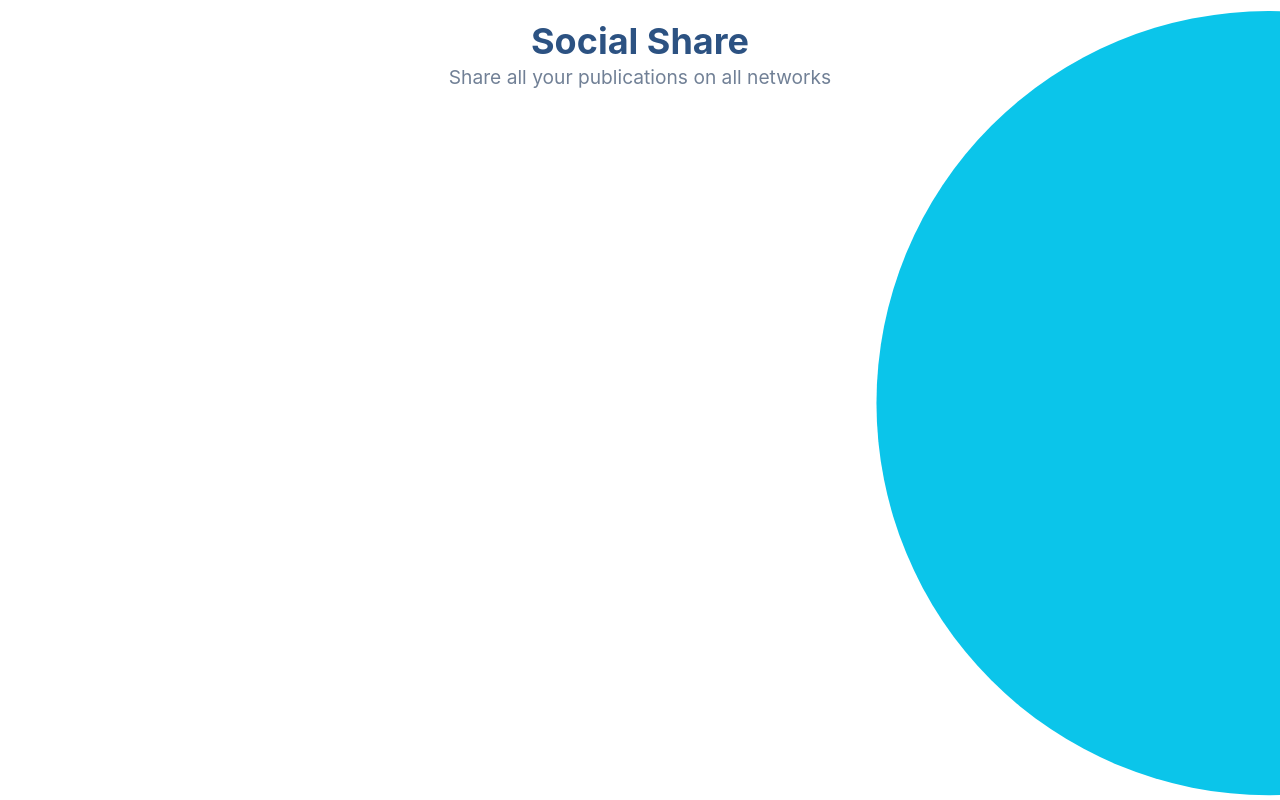
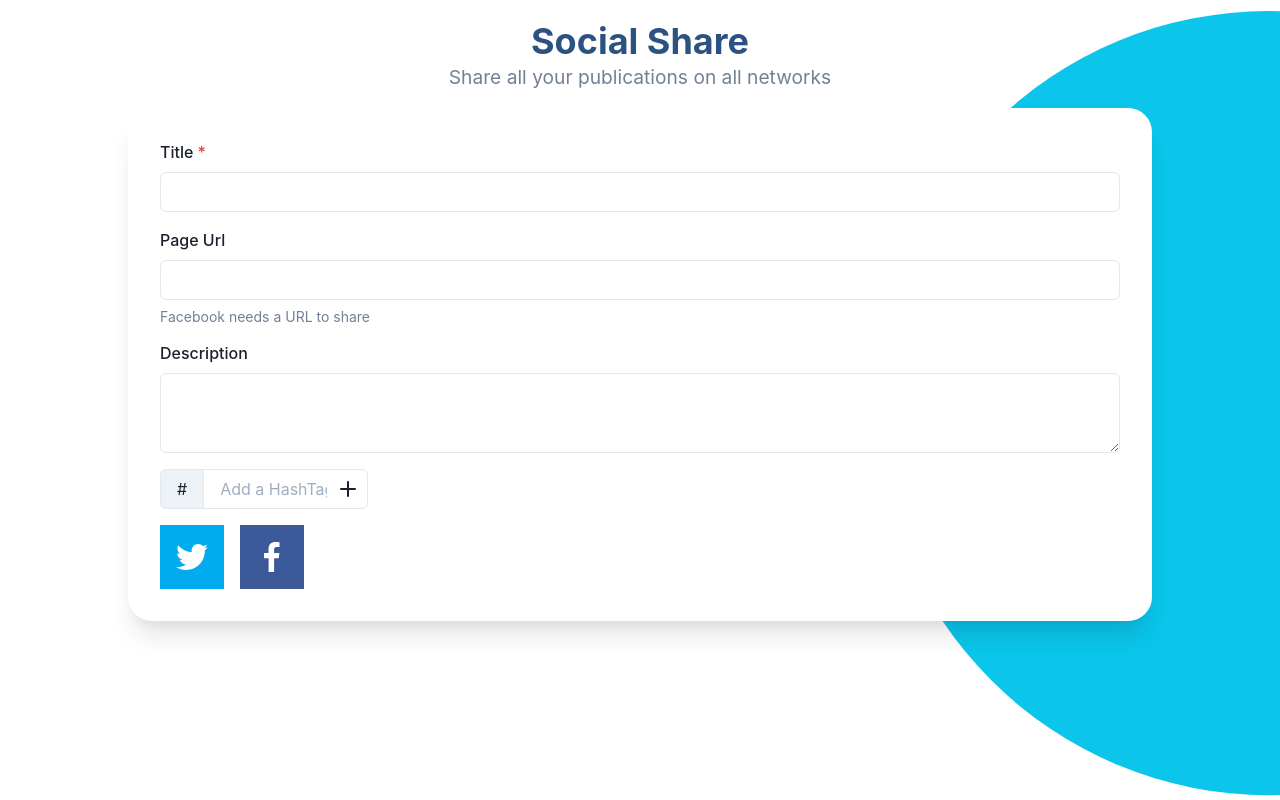
Before and after one commit to AnibalDBXD/social-share, a Next.js app: page / in a window 1280 px wide. Built offline with nearby package versions, Linux system fonts and the light colour scheme.

Commit message:
Add Form and ShareList, Can share in twitter and facebook

```diff
--- /dev/null
+++ b/components/Form/index.tsx
@@ -0,0 +1,62 @@
+import {
+  FormControl,
+  FormLabel,
+  FormHelperText,
+  FormErrorMessage,
+  Input,
+  Flex,
+  Textarea,
+} from '@chakra-ui/react';
+import { useState } from 'react';
+import { useForm } from 'react-hook-form';
+import HashTagList from '../HashtagList';
+import ShareList from '../ShareList';
+import { IFormInputs } from './types';
+
+const TITLE = 'title';
+const DESCRIPTION = 'description';
+const URL = 'url';
+
+// eslint-disable-next-line no-useless-escape
+const URL_PATTERN = /[-a-zA-Z0-9@:%._\+~#=]{1,256}\.[a-zA-Z0-9()]{1,6}\b([-a-zA-Z0-9()@:%_\+.~#?&=]*)/;
+
+const Form = () => {
+  const [hashTags, setHashTags] = useState<string[]>([]);
+  const {
+    register, watch, formState: { errors }, handleSubmit,
+  } = useForm<IFormInputs>();
+
+  const handleHashTags = (newTags: string[]) => {
+    setHashTags(newTags);
+  };
+
+  return (
+    <Flex
+      justifyContent="center"
+      alignItems="center"
+      h="70%"
+    >
+      <Flex onChange={handleSubmit(() => {})} boxShadow="xl" w="80%" borderRadius="24px" padding="8" gridGap="4" backgroundColor="white" flexDirection="column">
+        <FormControl id="title" isRequired isInvalid={errors.title?.type === 'required'}>
+          <FormLabel>Title</FormLabel>
+          <Input {...register(TITLE, { required: true })} type="title" />
+          <FormErrorMessage>This field has to be filled</FormErrorMessage>
+        </FormControl>
+        <FormControl id="url" isInvalid={errors.url?.type === 'pattern'}>
+          <FormLabel>Page Url</FormLabel>
+          <Input {...register(URL, { pattern: URL_PATTERN, minLength: 3 })} type="url" />
+          <FormHelperText>Facebook needs a URL to share</FormHelperText>
+          <FormErrorMessage>The field should contain a url or be empty</FormErrorMessage>
+        </FormControl>
+        <FormControl id="description">
+          <FormLabel>Description</FormLabel>
+          <Textarea {...register(DESCRIPTION)} maxH="400px" type="description" />
+        </FormControl>
+        <HashTagList hashTags={hashTags} setHashTags={handleHashTags} />
+        <ShareList errors={errors} hashTags={hashTags} {...watch()} />
+      </Flex>
+    </Flex>
+  );
+};
+
+export default Form;
--- /dev/null
+++ b/components/Form/types.ts
@@ -0,0 +1,5 @@
+export interface IFormInputs {
+    title: string;
+    description: string;
+    url: string;
+}
--- /dev/null
+++ b/components/HashtagList/index.tsx
@@ -0,0 +1,69 @@
+import {
+  HStack,
+  Tag,
+  TagLabel,
+  TagCloseButton,
+  Input,
+  IconButton,
+  InputGroup,
+  InputLeftAddon,
+  InputRightElement,
+} from '@chakra-ui/react';
+
+import { AddIcon } from '@chakra-ui/icons';
+import { useForm, SubmitHandler } from 'react-hook-form';
+import { IHashTagList } from './types';
+
+const hashtagInput = 'hashtagInput';
+
+const HashTagList = ({ hashTags, setHashTags }: IHashTagList) => {
+  const {
+    register, handleSubmit, setValue,
+  } = useForm();
+
+  const onSubmit: SubmitHandler<{ hashtagInput: string}> = (data) => {
+    setHashTags([data.hashtagInput, ...hashTags]);
+    setValue(hashtagInput, '');
+  };
+
+  const deleteTag = (tag: string) => {
+    setHashTags(hashTags.filter((predicate) => predicate !== tag));
+  };
+
+  return (
+    <>
+      <InputGroup w="13rem">
+        <InputLeftAddon>#</InputLeftAddon>
+        <Input placeholder="Add a HashTag" {...register(hashtagInput, { required: true })} />
+        <InputRightElement>
+          <IconButton
+            aria-label="Add Hashtag"
+            icon={<AddIcon />}
+            variant="unstyled"
+            onClick={handleSubmit(onSubmit)}
+            display="flex"
+          />
+        </InputRightElement>
+      </InputGroup>
+      {
+        hashTags.toString() !== '' && (
+          <HStack spacing={4}>
+            {
+              hashTags.map((value) => (
+                <Tag key={value} size="lg" colorScheme="cyan">
+                  <TagLabel>
+                    #
+                    {value}
+                  </TagLabel>
+                  <TagCloseButton onClick={() => deleteTag(value)} />
+                </Tag>
+              ))
+            }
+          </HStack>
+        )
+      }
+    </>
+  );
+};
+
+export default HashTagList;
--- /dev/null
+++ b/components/HashtagList/types.ts
@@ -0,0 +1,5 @@
+export interface IHashTagList {
+    hashTags: string[];
+    // eslint-disable-next-line no-unused-vars
+    setHashTags: (newTags: string[]) => void;
+}
--- /dev/null
+++ b/components/ShareList/index.tsx
@@ -0,0 +1,31 @@
+import {
+  TwitterShareButton, TwitterIcon, FacebookShareButton, FacebookIcon,
+} from 'react-share';
+import { HStack } from '@chakra-ui/react';
+import { IShareList } from './types';
+
+const ShareList = ({
+  description, hashTags, title, errors, url,
+}: IShareList) => (
+  <HStack spacing={4}>
+    <TwitterShareButton
+      title={title}
+      hashtags={hashTags}
+      url={description}
+      disabled={errors.title?.type !== undefined}
+    >
+      <TwitterIcon />
+    </TwitterShareButton>
+    <FacebookShareButton
+      url={url}
+      quote={`${title} \n ${description}
+    `}
+      disabled={errors.title?.type !== undefined || url === ''}
+      hashtag={hashTags.join(' ')}
+    >
+      <FacebookIcon />
+    </FacebookShareButton>
+  </HStack>
+);
+
+export default ShareList;
--- /dev/null
+++ b/components/ShareList/types.ts
@@ -0,0 +1,7 @@
+import { DeepMap, FieldError } from 'react-hook-form';
+import { IFormInputs } from '../Form/types';
+
+export interface IShareList extends IFormInputs {
+    hashTags: string[];
+    errors: DeepMap<IFormInputs, FieldError>
+}
--- a/pages/index.tsx
+++ b/pages/index.tsx
@@ -1,4 +1,5 @@
 import { Box } from '@chakra-ui/react';
+import Form from '../components/Form';
 import Header from '../components/Header';
 
 const Home = () => (
@@ -13,6 +14,7 @@ const Home = () => (
     backgroundImage="/images/circule.svg"
   >
     <Header />
+    <Form />
   </Box>
 );
 
```
